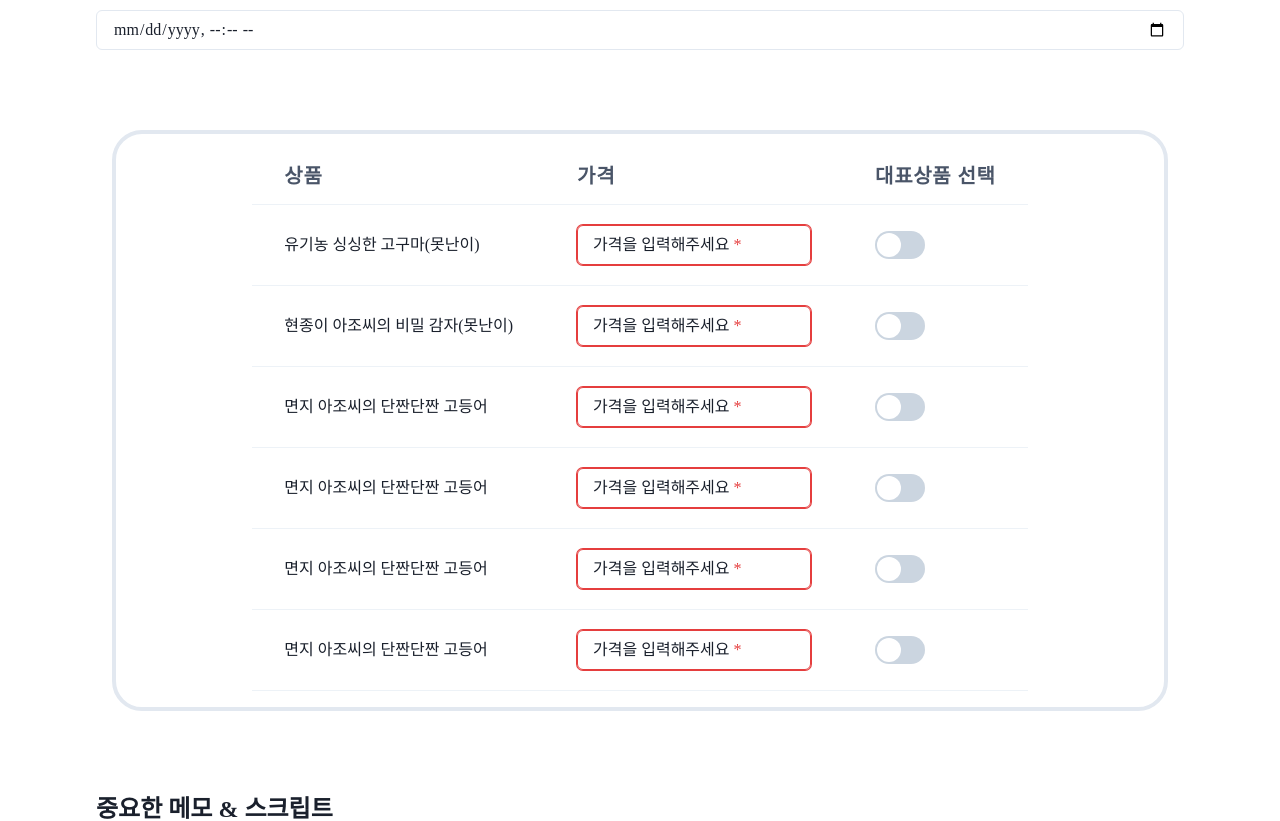
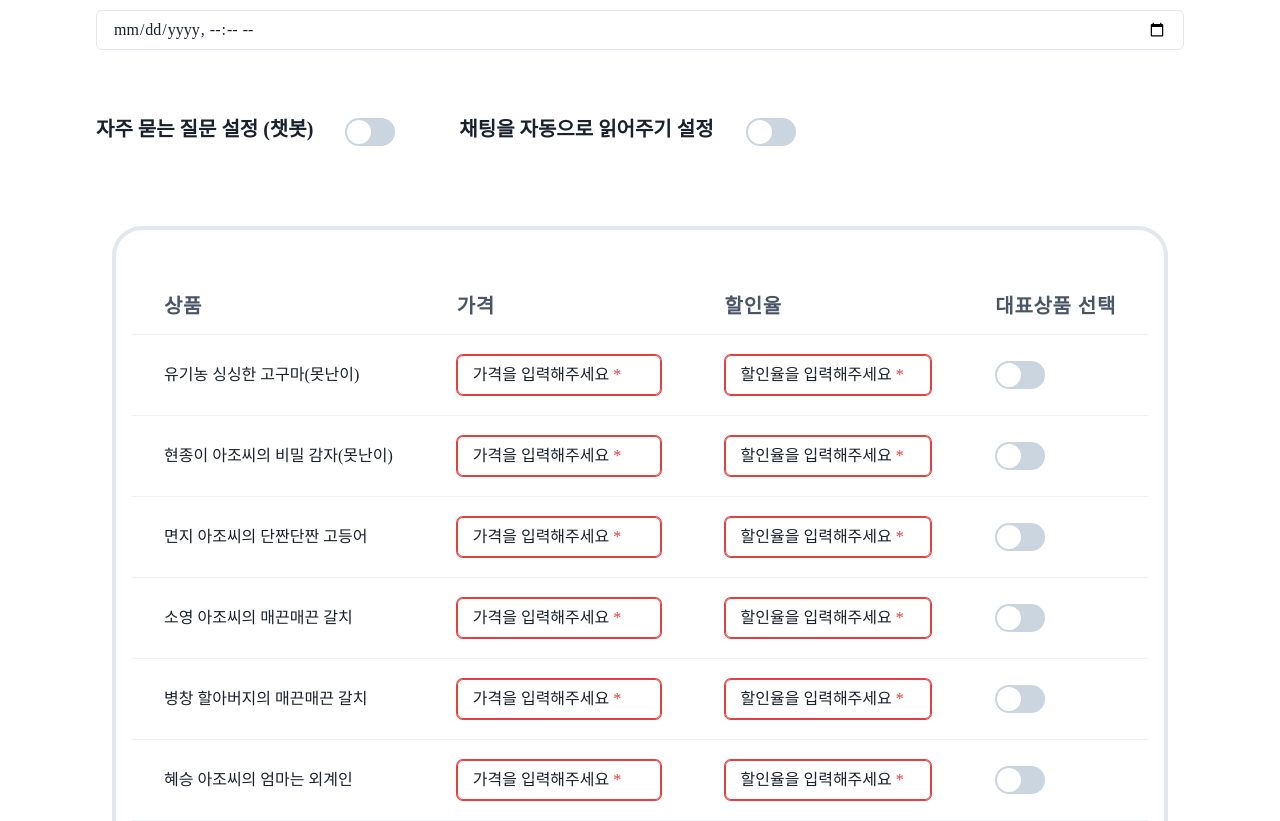
Before and after one commit to YangSSo51/the-cool-tomato, a React (Vite) app in the folder vite-project/: page /v1/live/form in a window 1280 px wide. Shown: the part 640-1461 px from the top of the page. Built offline with nearby package versions, Linux system fonts and the light colour scheme; a web font is replaced by a local one.

Commit message:
Feat: Braodcast LiveCalender And Update

```diff
--- a/vite-project/package.json
+++ b/vite-project/package.json
@@ -17,6 +17,7 @@
     "@reduxjs/toolkit": "^2.0.1",
     "@types/react-router-dom": "^5.3.3",
     "axios": "^1.6.5",
+    "dayjs": "^1.11.10",
     "framer-motion": "^10.18.0",
     "react": "^18.2.0",
     "react-dom": "^18.2.0",
--- a/vite-project/src/components/item/AddGoods.tsx
+++ b/vite-project/src/components/broadcast/AddGoods.tsx
@@ -27,6 +27,11 @@ export default function AddGoods() {
                         </Th>
                         <Th>
                             <Text as={"b"} fontSize={"xl"}>
+                                할인율
+                            </Text>
+                        </Th>
+                        <Th>
+                            <Text as={"b"} fontSize={"xl"}>
                                 대표상품 선택
                             </Text>
                         </Th>
@@ -46,6 +51,16 @@ export default function AddGoods() {
                             </FormControl>
                         </Td>
                         <Td>
+                            <FormControl
+                                variant="floating"
+                                isRequired
+                                isInvalid
+                            >
+                                <Input placeholder=" " />
+                                <FormLabel>할인율을 입력해주세요</FormLabel>
+                            </FormControl>
+                        </Td>
+                        <Td>
                             <Switch size={"lg"} />
                         </Td>
                     </Tr>
@@ -59,6 +74,16 @@ export default function AddGoods() {
                             >
                                 <Input placeholder=" " />
                                 <FormLabel>가격을 입력해주세요</FormLabel>
+                            </FormControl>
+                        </Td>
+                        <Td>
+                            <FormControl
+                                variant="floating"
+                                isRequired
+                                isInvalid
+                            >
+                                <Input placeholder=" " />
+                                <FormLabel>할인율을 입력해주세요</FormLabel>
                             </FormControl>
                         </Td>
                         <Td>
@@ -78,11 +103,21 @@ export default function AddGoods() {
                             </FormControl>
                         </Td>
                         <Td>
+                            <FormControl
+                                variant="floating"
+                                isRequired
+                                isInvalid
+                            >
+                                <Input placeholder=" " />
+                                <FormLabel>할인율을 입력해주세요</FormLabel>
+                            </FormControl>
+                        </Td>
+                        <Td>
                             <Switch size={"lg"} />
                         </Td>
                     </Tr>
                     <Tr>
-                        <Td>면지 아조씨의 단짠단짠 고등어</Td>
+                        <Td>소영 아조씨의 매끈매끈 갈치</Td>
                         <Td>
                             <FormControl
                                 variant="floating"
@@ -94,11 +129,21 @@ export default function AddGoods() {
                             </FormControl>
                         </Td>
                         <Td>
+                            <FormControl
+                                variant="floating"
+                                isRequired
+                                isInvalid
+                            >
+                                <Input placeholder=" " />
+                                <FormLabel>할인율을 입력해주세요</FormLabel>
+                            </FormControl>
+                        </Td>
+                        <Td>
                             <Switch size={"lg"} />
                         </Td>
                     </Tr>
                     <Tr>
-                        <Td>면지 아조씨의 단짠단짠 고등어</Td>
+                        <Td>병창 할아버지의 매끈매끈 갈치</Td>
                         <Td>
                             <FormControl
                                 variant="floating"
@@ -110,11 +155,21 @@ export default function AddGoods() {
                             </FormControl>
                         </Td>
                         <Td>
+                            <FormControl
+                                variant="floating"
+                                isRequired
+                                isInvalid
+                            >
+                                <Input placeholder=" " />
+                                <FormLabel>할인율을 입력해주세요</FormLabel>
+                            </FormControl>
+                        </Td>
+                        <Td>
                             <Switch size={"lg"} />
                         </Td>
                     </Tr>
                     <Tr>
-                        <Td>면지 아조씨의 단짠단짠 고등어</Td>
+                        <Td>혜승 아조씨의 엄마는 외계인</Td>
                         <Td>
                             <FormControl
                                 variant="floating"
@@ -126,6 +181,16 @@ export default function AddGoods() {
                             </FormControl>
                         </Td>
                         <Td>
+                            <FormControl
+                                variant="floating"
+                                isRequired
+                                isInvalid
+                            >
+                                <Input placeholder=" " />
+                                <FormLabel>할인율을 입력해주세요</FormLabel>
+                            </FormControl>
+                        </Td>
+                        <Td>
                             <Switch size={"lg"} />
                         </Td>
                     </Tr>
--- /dev/null
+++ b/vite-project/src/components/broadcast/LiveCalendar.tsx
@@ -0,0 +1,76 @@
+import { Box, Button, Flex, Text, Image } from "@chakra-ui/react";
+import dummylivelist from "../item/dummylist/dummylivelist";
+
+export default function LiveCalendar() {
+    const dummylive = dummylivelist;
+    return (
+        <>
+            <Flex
+                alignItems={"center"}
+                px={"6"}
+                py={"6"}
+                justify={"space-between"}
+            >
+                <Flex alignItems={"center"} gap={"4"}>
+                    <Flex direction={"row"} gap={"1"}>
+                        <Button backgroundColor={"themeRed.500"}>
+                            <Text color={"white"}>현재 라이브 중</Text>
+                        </Button>
+                    </Flex>
+                </Flex>
+                <Flex alignItems={"center"} gap={"4"}>
+                    카테고리 항목
+                </Flex>
+            </Flex>
+            <Flex
+                direction={"column"}
+                px={"6"}
+                py={"4"}
+                gap={"4"}
+                overflowY={"hidden"}
+            >
+                {dummylive.map((data, index) => (
+                    <Flex alignItems={"center"} gap={"4"} key={index} mb={"1rem"}>
+                        <Flex
+                            direction={"column"}
+                            justifyContent={"flex-start"}
+                            mr={"1rem"}
+                        >
+                            <Text fontSize={"1.7rem"} fontFamily={"GmkBold"}>10 : 00</Text>
+                        </Flex>
+                        <Box w={"12rem"} h={"100%"} mr={"1rem"}>
+                            <Image
+                                src={`${dummylive[data.id].img}`}
+                                objectFit={"cover"}
+                            />
+                        </Box>
+                        <Flex
+                            direction={"column"}
+                            justifyContent={"flex-start"}
+                            key={index}
+                        >
+                            <Text
+                                fontSize={"xl"}
+                                mb={"1"}
+                                as={"b"}
+                                color={"themeGreen.500"}
+                            >
+                                Monday
+                            </Text>
+                            <Text fontSize={"2xl"} mb={"1"} as={"b"}>
+                                {data.title}
+                            </Text>
+                            <Text fontSize={"lg"}>{data.content}</Text>
+                            <Flex alignItems={"center"} mt={"2"}>
+                                <Text fontSize={"lg"} mr={"2"}>
+                                    46%
+                                </Text>
+                                <Text fontSize={"md"}>{data.price}</Text>
+                            </Flex>
+                        </Flex>
+                    </Flex>
+                ))}
+            </Flex>
+        </>
+    );
+}
--- a/vite-project/src/pages/LiveAddForm.tsx
+++ b/vite-project/src/pages/LiveAddForm.tsx
@@ -8,10 +8,12 @@ import {
     Text,
     Textarea,
     Button,
+    Switch,
+    Flex,
 } from "@chakra-ui/react";
 import LiveItemAdd from "../components/broadcast/LiveItemAdd";
 import { useState } from "react";
-import AddGoods from "../components/item/AddGoods";
+import AddGoods from "../components/broadcast/AddGoods";
 
 export default function LiveAddForm() {
     const [isSelected, isSelectedState] = useState(true);
@@ -64,6 +66,22 @@ export default function LiveAddForm() {
                             type="datetime-local"
                         />
                     </Box>
+
+                    <Flex>
+                        <Box p={"2rem"}>
+                            <Text fontSize={"xl"} as={"b"}>
+                                자주 묻는 질문 설정 (챗봇)
+                            </Text>
+                            <Switch ml={"2rem"} size={"lg"} />
+                        </Box>
+                        <Box p={"2rem"}>
+                            <Text fontSize={"xl"} as={"b"}>
+                                채팅을 자동으로 읽어주기 설정
+                            </Text>
+                            <Switch ml={"2rem"} size={"lg"} />
+                        </Box>
+                    </Flex>
+
                     <Box p={"3rem"}>
                         <Box
                             minHeight={"initial"}
@@ -72,7 +90,7 @@ export default function LiveAddForm() {
                             borderRadius={"30px"}
                         >
                             {/* 나머지는 페이지네이션으로 넘겨라! */}
-                            <Center maxH={"100%"}>
+                            <Center maxH={"100%"} minH={"40rem"}>
                                 {isSelected ? <AddGoods /> : <LiveItemAdd />}
                             </Center>
                         </Box>
```
Also changed, not shown: vite-project/src/pages/Calendar.tsx (+67 -70 lines), 1 other file (tests, documents, lock files or other folders).
